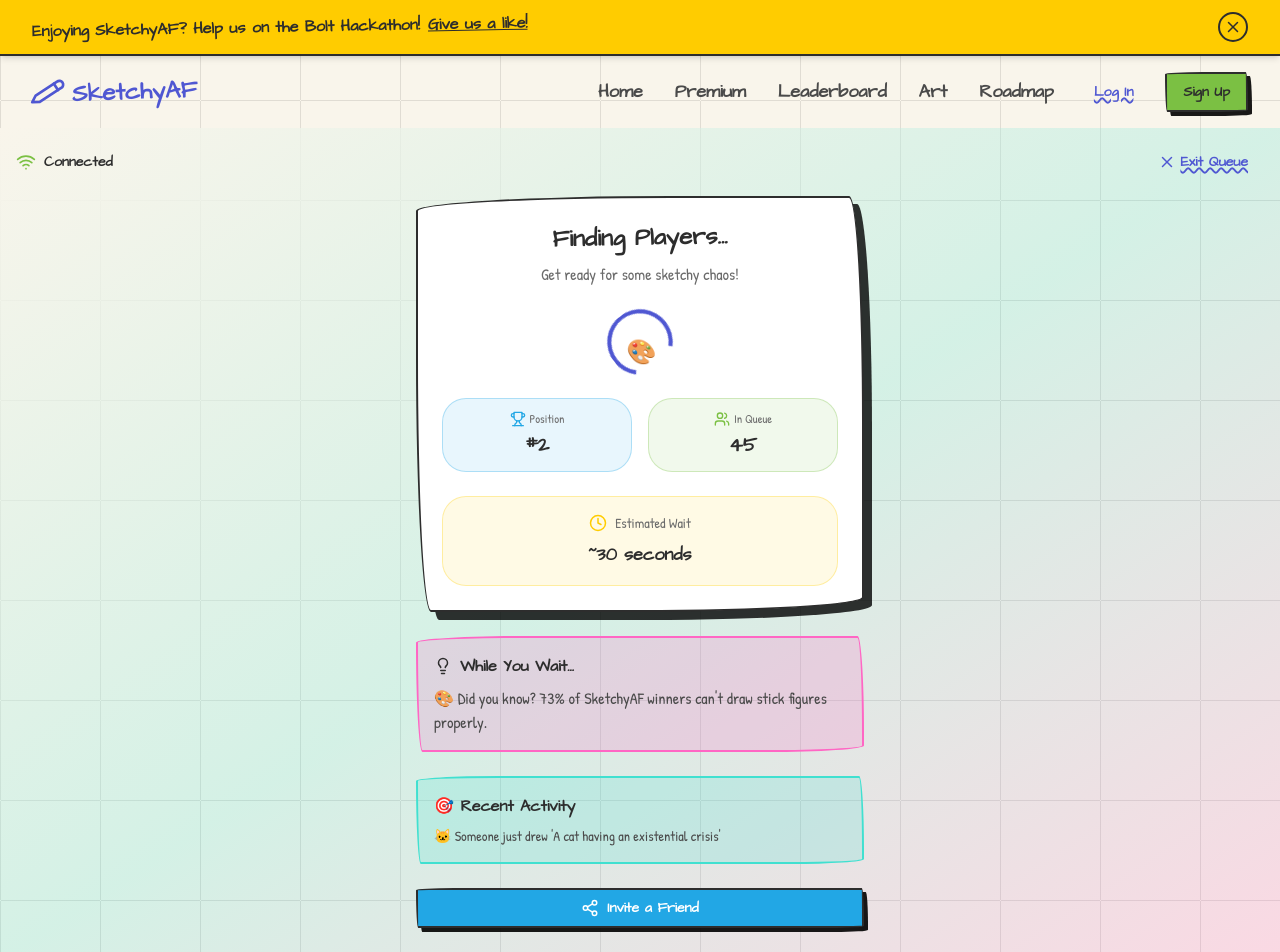
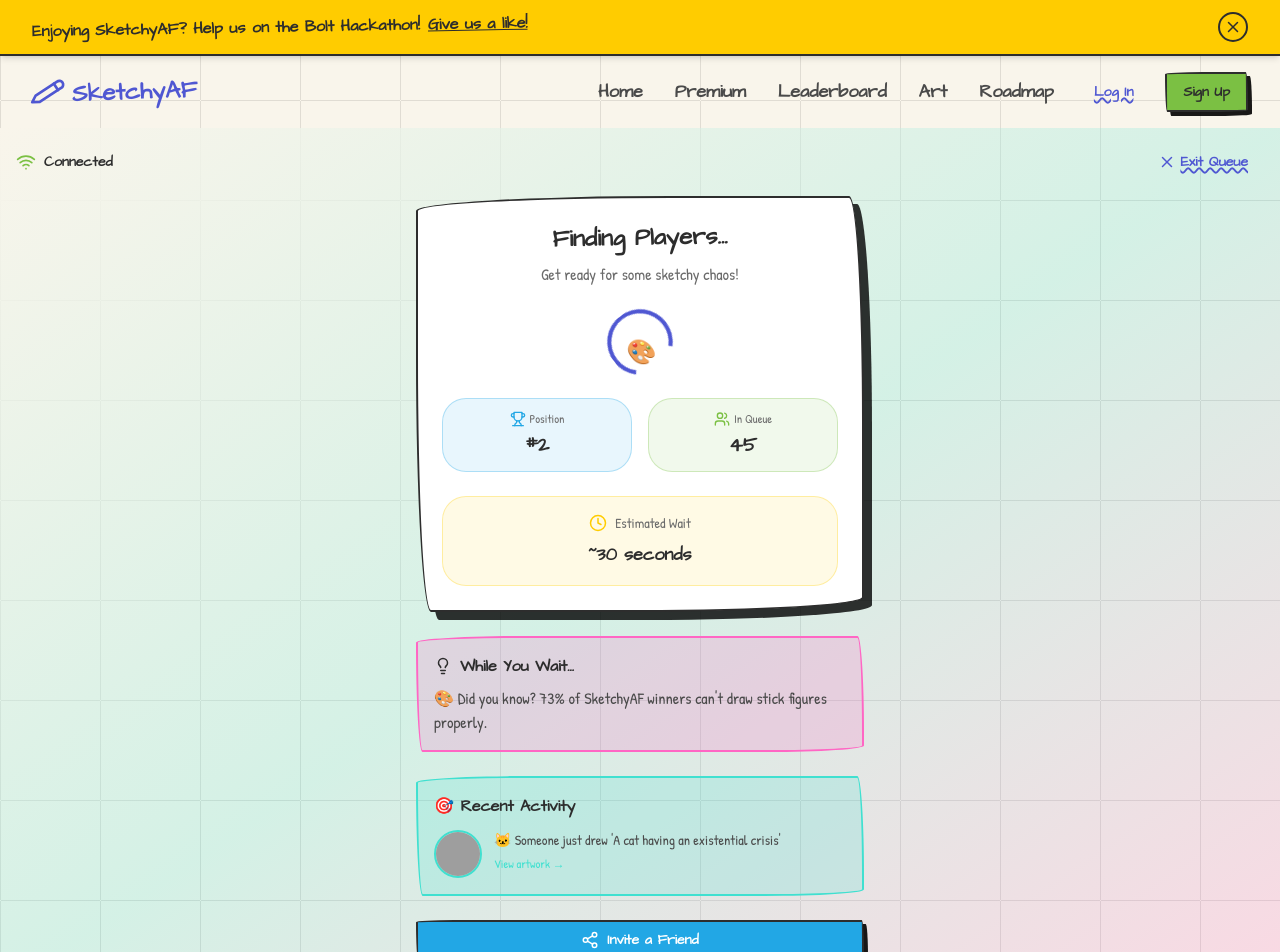
Before and after one commit to ruark-xyz/sketchyAF-app, a React (Vite) app: page /uiux/lobby in a window 1280 px wide. Shown: the top 952 px of the page. Built offline with nearby package versions, Linux system fonts and the light colour scheme; grey boxes are pictures that could not be loaded.

Commit message:
Add thumbnails and links to Recent Activity section

```diff
--- a/src/pages/uiux/LobbyScreen.tsx
+++ b/src/pages/uiux/LobbyScreen.tsx
@@ -1,6 +1,7 @@
 import React, { useState, useEffect } from 'react';
 import { motion, AnimatePresence } from 'framer-motion';
 import { Clock, Users, Trophy, Lightbulb, X, Wifi, Share2 } from 'lucide-react';
+import { Link } from 'react-router-dom';
 import Button from '../../components/ui/Button';
 import Seo from '../../components/utils/Seo';
 
@@ -15,10 +16,30 @@ const TIPS_AND_TRIVIA = [
 ];
 
 const RECENT_SKETCHES = [
-  "🐱 Someone just drew 'A cat having an existential crisis'",
-  "🚀 Winner: 'Astronaut eating spaghetti in zero gravity'",
-  "🦄 Epic sketch: 'Unicorn working in customer service'",
-  "🍕 Masterpiece: 'Pizza slice contemplating life choices'",
+  {
+    id: 1,
+    text: "🐱 Someone just drew 'A cat having an existential crisis'",
+    drawingUrl: 'https://images.pexels.com/photos/1092364/pexels-photo-1092364.jpeg?auto=compress&cs=tinysrgb&w=150',
+    drawingId: 1
+  },
+  {
+    id: 2,
+    text: "🚀 Winner: 'Astronaut eating spaghetti in zero gravity'",
+    drawingUrl: 'https://images.pexels.com/photos/1887946/pexels-photo-1887946.jpeg?auto=compress&cs=tinysrgb&w=150',
+    drawingId: 2
+  },
+  {
+    id: 3,
+    text: "🦄 Epic sketch: 'Unicorn working in customer service'",
+    drawingUrl: 'https://images.pexels.com/photos/1616403/pexels-photo-1616403.jpeg?auto=compress&cs=tinysrgb&w=150',
+    drawingId: 3
+  },
+  {
+    id: 4,
+    text: "🍕 Masterpiece: 'Pizza slice contemplating life choices'",
+    drawingUrl: 'https://images.pexels.com/photos/1266302/pexels-photo-1266302.jpeg?auto=compress&cs=tinysrgb&w=150',
+    drawingId: 4
+  },
 ];
 
 const LobbyScreen: React.FC = () => {
@@ -102,6 +123,8 @@ const LobbyScreen: React.FC = () => {
       alert('Invite link copied to clipboard!');
     }
   };
+
+  const currentSketchData = RECENT_SKETCHES[currentSketch];
 
   return (
     <>
@@ -267,19 +290,47 @@ const LobbyScreen: React.FC = () => {
               transition={{ duration: 0.5, delay: 0.4 }}
               className="bg-turquoise/20 rounded-lg border-2 border-turquoise p-4 hand-drawn"
             >
-              <h3 className="font-heading font-semibold text-dark mb-2">🎯 Recent Activity</h3>
+              <h3 className="font-heading font-semibold text-dark mb-3">🎯 Recent Activity</h3>
 
               <AnimatePresence mode="wait">
-                <motion.p
+                <motion.div
                   key={currentSketch}
                   initial={{ opacity: 0, x: 20 }}
                   animate={{ opacity: 1, x: 0 }}
                   exit={{ opacity: 0, x: -20 }}
                   transition={{ duration: 0.4 }}
-                  className="text-dark-gray text-sm"
+                  className="flex items-start space-x-3"
                 >
-                  {RECENT_SKETCHES[currentSketch]}
-                </motion.p>
+                  {/* Thumbnail */}
+                  <Link
+                    to={`/art/${currentSketchData.drawingId}`}
+                    target="_blank"
+                    rel="noopener noreferrer"
+                    className="flex-shrink-0 group"
+                  >
+                    <motion.img
+                      src={currentSketchData.drawingUrl}
+                      alt="Recent winning sketch"
+                      className="w-12 h-12 rounded-lg border-2 border-turquoise object-cover group-hover:scale-110 transition-transform duration-200"
+                      whileHover={{ scale: 1.1 }}
+                    />
+                  </Link>
+
+                  {/* Text */}
+                  <div className="flex-1 min-w-0">
+                    <p className="text-dark-gray text-sm">
+                      {currentSketchData.text}
+                    </p>
+                    <Link
+                      to={`/art/${currentSketchData.drawingId}`}
+                      target="_blank"
+                      rel="noopener noreferrer"
+                      className="text-xs text-turquoise hover:underline inline-flex items-center mt-1"
+                    >
+                      View artwork →
+                    </Link>
+                  </div>
+                </motion.div>
               </AnimatePresence>
             </motion.div>
 
```
